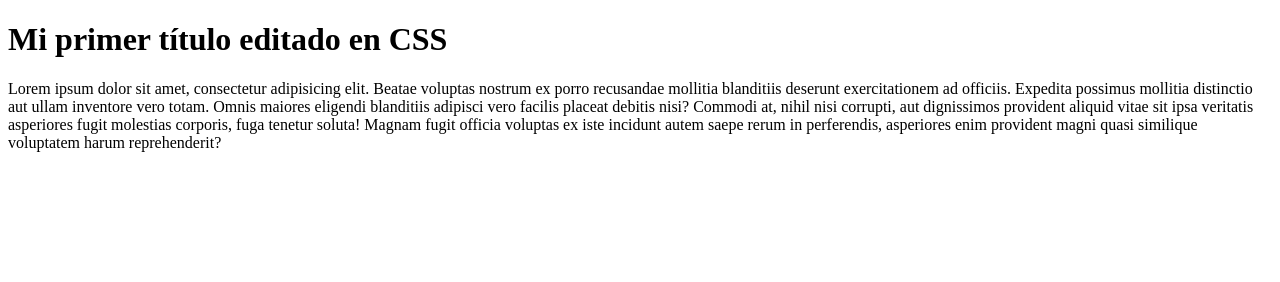
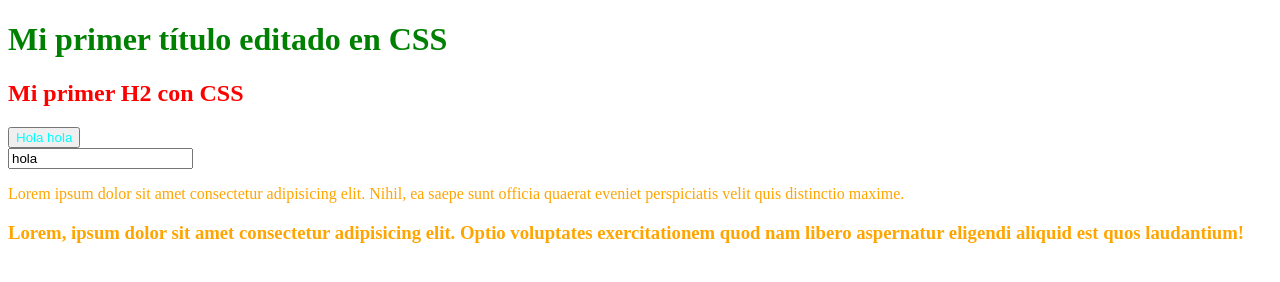
Before and after one commit to erllanosr/SOYDALTO, a plain HTML site: page empezandoCSS/index.html in a window 1280 px wide. Drawn offline with Linux system fonts and the light colour scheme.

Commit message:
Empezando CSS

```diff
--- /dev/null
+++ b/empezandoCSS/estilo.css
@@ -0,0 +1,15 @@
+p {
+  color: #ffa500;
+}
+.titulo-h2 {
+  color: #ff0000;
+}
+#element {
+  color: aqua;
+}
+[rancio="sii"] {
+  color: green;
+}
+h3 p:hover {
+  color: blue;
+}
--- /dev/null
+++ b/empezandoCSS/estilos1.css
@@ -0,0 +1,7 @@
+h1 {
+  color: red;
+}
+
+.color-red {
+  color: blue;
+}
--- a/empezandoCSS/index.html
+++ b/empezandoCSS/index.html
@@ -3,17 +3,23 @@
   <head>
     <meta charset="UTF-8" />
     <meta name="viewport" content="width=device-width, initial-scale=1.0" />
+    <link rel="stylesheet" type="text/css" href="estilo.css" />
     <title>Aprendiendo CSS</title>
   </head>
   <body>
-    <h1>Mi primer título editado en CSS</h1>
+    <h1 rancio="sii">Mi primer título editado en CSS</h1>
+    <h2 class="titulo-h2">Mi primer H2 con CSS</h2>
+    <button id="element">Hola hola</button> <br />
+    <input type="text" value="hola" />
     <p>
-      Lorem ipsum dolor sit amet, consectetur adipisicing elit. Beatae voluptas nostrum ex porro recusandae mollitia
-      blanditiis deserunt exercitationem ad officiis. Expedita possimus mollitia distinctio aut ullam inventore vero
-      totam. Omnis maiores eligendi blanditiis adipisci vero facilis placeat debitis nisi? Commodi at, nihil nisi
-      corrupti, aut dignissimos provident aliquid vitae sit ipsa veritatis asperiores fugit molestias corporis, fuga
-      tenetur soluta! Magnam fugit officia voluptas ex iste incidunt autem saepe rerum in perferendis, asperiores enim
-      provident magni quasi similique voluptatem harum reprehenderit?
+      Lorem ipsum dolor sit amet consectetur adipisicing elit. Nihil, ea saepe sunt officia quaerat eveniet perspiciatis
+      velit quis distinctio maxime.
     </p>
+    <h3>
+      <p>
+        Lorem, ipsum dolor sit amet consectetur adipisicing elit. Optio voluptates exercitationem quod nam libero
+        aspernatur eligendi aliquid est quos laudantium!
+      </p>
+    </h3>
   </body>
 </html>
```
Also changed, not shown: empezandoCSS/especificidad.html (added, +12 -0 lines).
